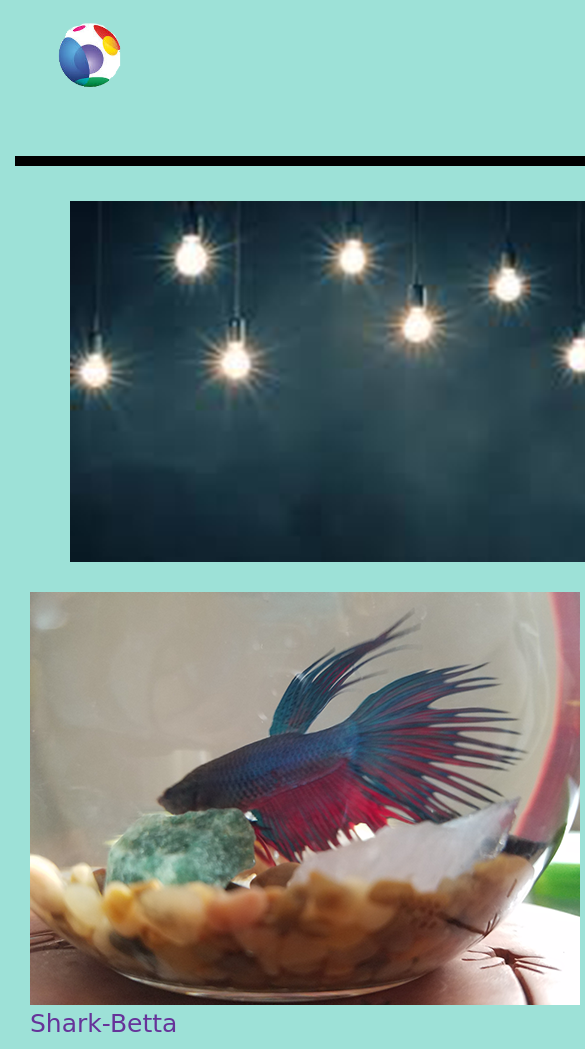
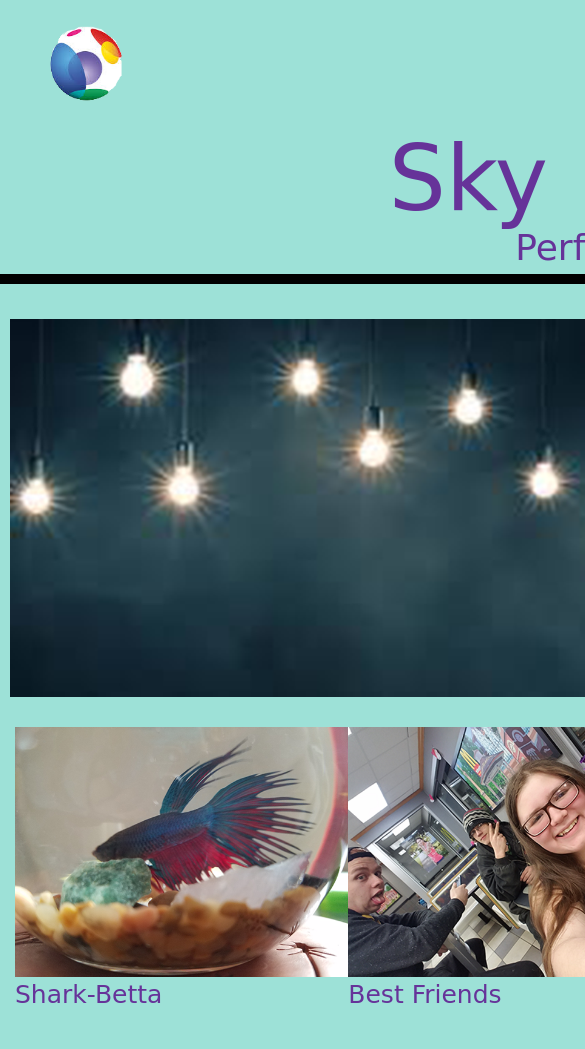
Before and after one commit to Skyler-Lucas/project-1, a plain HTML site: page index.html in a window 390 px wide. Shown: the top 1049 px of the page, 585 px wide, since content can reach past the window. After the commit the page ends 1023 px from the top, so only its background shows below. Drawn offline with Linux system fonts and the light colour scheme.

Commit message:
responsiveness changes

```diff
--- a/css/style.css
+++ b/css/style.css
@@ -74,9 +74,6 @@ body{
     border: 1px solid blue !important;*/
 /*}*/
 
-.image-content >img {
-    max-width: 200px;
-}
 #row {
     width: 100%;
     display: flex;
@@ -128,7 +125,7 @@ body{
     }
 }
 
-@media (max-width: 300px) {
+@media (max-width: 200px) {
     #row{
      flex-wrap: nowrap;
     flex-direction: column;
--- a/index.html
+++ b/index.html
@@ -17,10 +17,10 @@
     <div id='wrapper'>
         <div class='container-fluid'>
              <div class='row'>
-                 <div class='col-md-2 border'>
+                 <div class='col-2 border'>
                  <img class='img-responsive' src=images/logo.png>
                  </div>
-            <div class='col-md-10 border'>
+            <div class='col-10 border'>
                 <header id="header">
 
             <h1>Sky Renee</h1>
@@ -35,11 +35,11 @@
 
 
         <div class='row max-width'>
-            <div class="col-md-12 border">
+            <div class="col-12 border">
                 <div id='main-content-wrapper'>
 
                     <section class='image-content'>
-                        <div class='col-md-12'> <img class="img-responsive" src='images/lights.png'> </div>
+                        <div class='col-12'> <img class="img-responsive" src='images/lights.png'> </div>
                       </section>
                 </div>
  <!--end of main content wrapper-->
@@ -49,9 +49,9 @@
 <!--end of row max-width-->
 
             <div id='row'>
-                <div class='col-md-4 border'><img class="img-responsive" src='images/fishy.png'data-toggle="modal" data-target="#shark-betta"><div class='col-md-4 border'></div><div class='words'><p>Shark-Betta</p></div></div>
-                <div class='col-md-4 border'><img class="img-responsive" src='images/friends.png'data-toggle="modal" data-target="#best-friends"><div class='col-md-4 border'></div><div class='words'><p>Best Friends</p></div></div>
-                <div class='col-md-4 border'><img class="img-responsive" src='images/mads.png'data-toggle="modal" data-target="#choir-family"><div class='col-md-4 border'></div><div class='words'><p>Choir Family</p></div></div>
+                <div class='col-4 border'><img class="img-responsive" src='images/fishy.png'data-toggle="modal" data-target="#shark-betta"><div class='col-4 border'></div><div class='words'><p>Shark-Betta</p></div></div>
+                <div class='col-4 border'><img class="img-responsive" src='images/friends.png'data-toggle="modal" data-target="#best-friends"><div class='col-4 border'></div><div class='words'><p>Best Friends</p></div></div>
+                <div class='col-4 border'><img class="img-responsive" src='images/mads.png'data-toggle="modal" data-target="#choir-family"><div class='col-4 border'></div><div class='words'><p>Choir Family</p></div></div>
             </div>
 
         </div>
```
